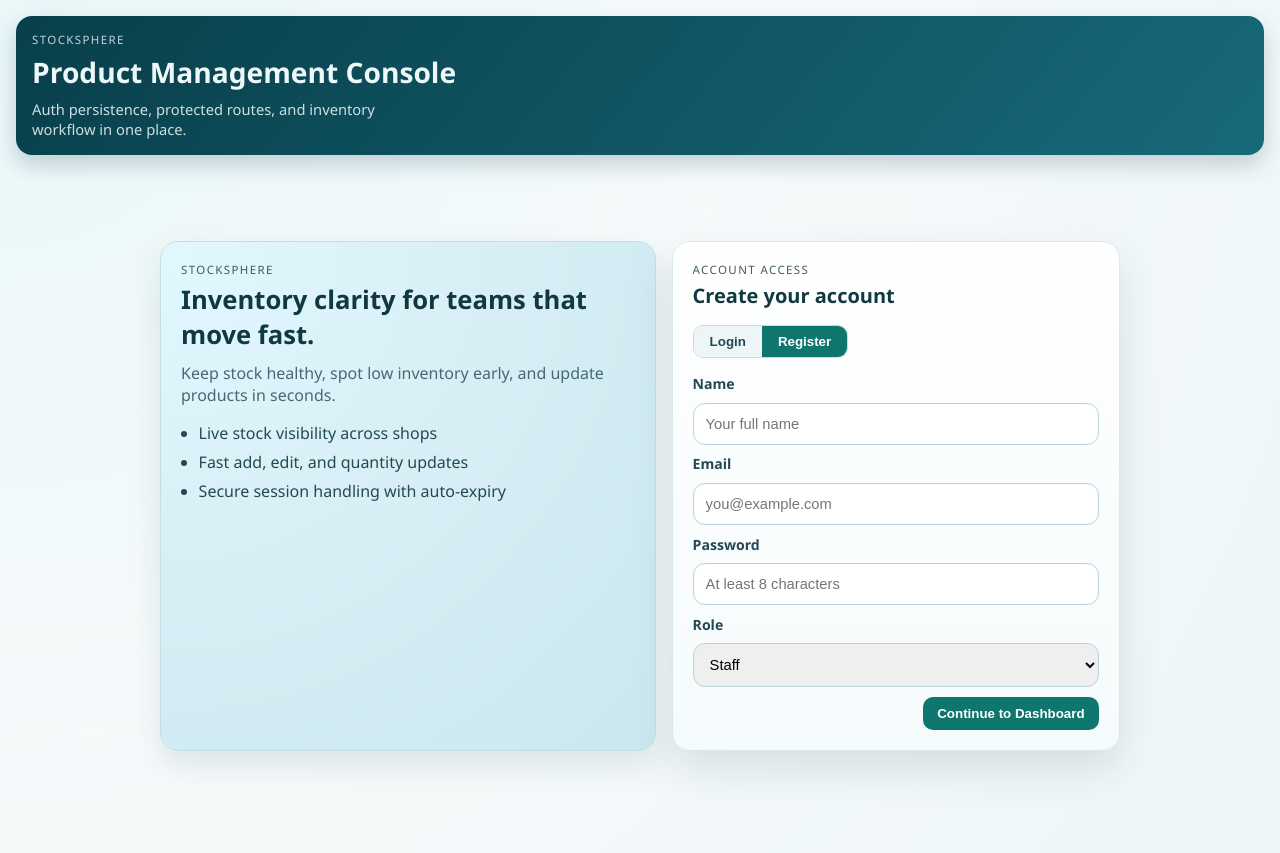
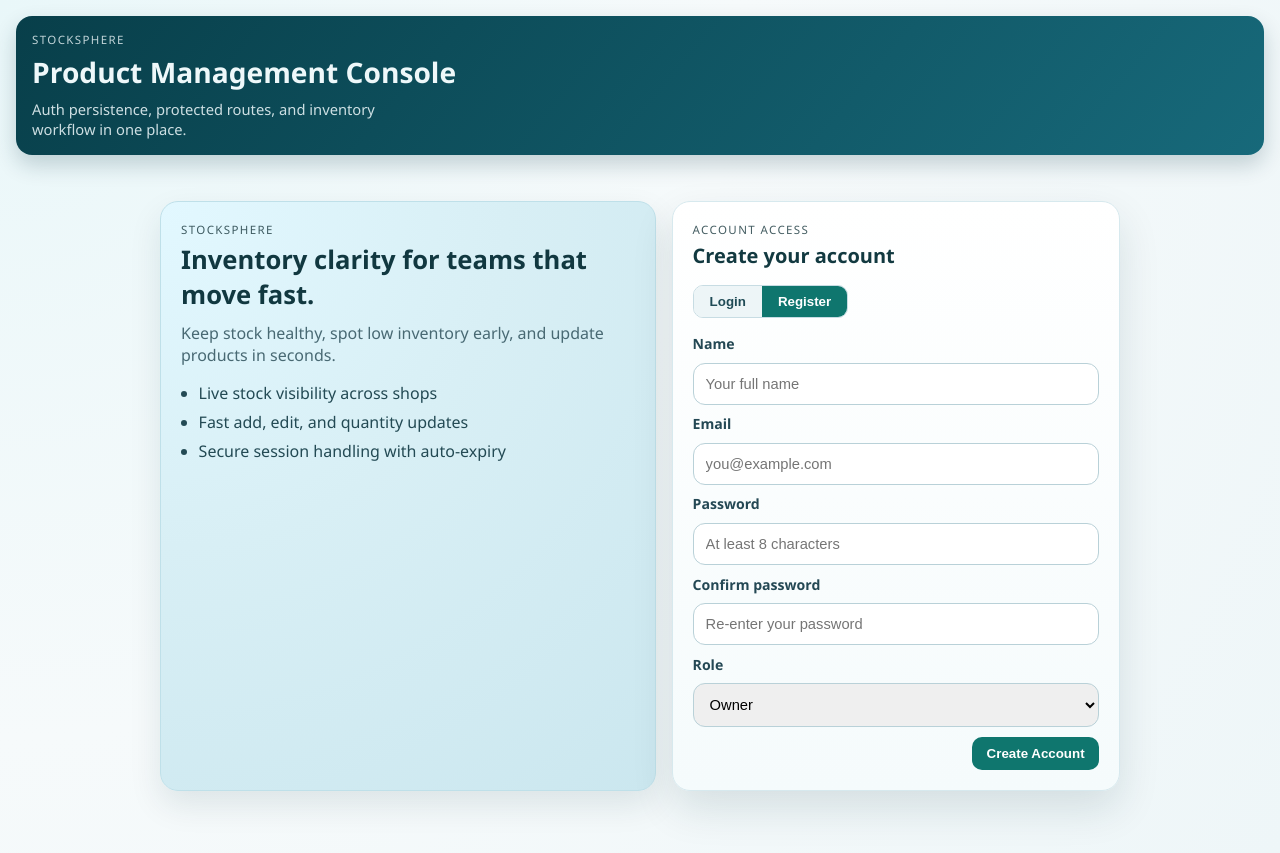
Before and after one commit to Mystify7777/StockSphere, a React app in the folder frontend/: page / in a window 1280 px wide. Both pictures are taken after a click on the button "Register". Built offline with nearby package versions, Linux system fonts and the light colour scheme; no server answers; the HTML template or start-up script is replaced by a standard one.

Commit message:
feat: enhance registration process with password confirmation and error handling

```diff
--- a/frontend/src/App.css
+++ b/frontend/src/App.css
@@ -197,6 +197,16 @@
   resize: vertical;
   min-height: 110px;
   font-family: ui-monospace, SFMono-Regular, Menlo, Consolas, monospace;
+}
+
+.field-hint {
+  display: block;
+  margin-top: -0.2rem;
+  font-size: 0.8rem;
+}
+
+.field-hint.error {
+  color: #b42318;
 }
 
 .auth-actions {
--- a/frontend/src/App.jsx
+++ b/frontend/src/App.jsx
@@ -14,6 +14,12 @@ const ROLE_MAP = {
   BUYER: 'ROLE_BUYER',
 }
 
+const ROLE_LABELS = {
+  ROLE_OWNER: 'Owner',
+  ROLE_STAFF: 'Staff',
+  ROLE_BUYER: 'Buyer',
+}
+
 function AuthLanding() {
   const { isAuthenticated, loading, login } = useAuth()
   const navigate = useNavigate()
@@ -24,10 +30,15 @@ function AuthLanding() {
     name: '',
     email: '',
     password: '',
-    role: 'STAFF',
+    confirmPassword: '',
+    role: 'OWNER',
   })
   const [error, setError] = useState('')
   const [submitting, setSubmitting] = useState(false)
+  const hasPasswordMismatch =
+    mode === 'register' &&
+    registerForm.confirmPassword.length > 0 &&
+    registerForm.password !== registerForm.confirmPassword
 
   if (loading) {
     return (
@@ -45,6 +56,13 @@ function AuthLanding() {
     event.preventDefault()
     setError('')
 
+    if (mode === 'register') {
+      if (registerForm.password !== registerForm.confirmPassword) {
+        setError('Passwords do not match.')
+        return
+      }
+    }
+
     setSubmitting(true)
 
     try {
@@ -60,9 +78,10 @@ function AuthLanding() {
       toast.success(mode === 'login' ? 'Logged in' : 'Account created')
       navigate(location.state?.from?.pathname || '/products', { replace: true })
     } catch (err) {
-      setError(err.message || 'Authentication failed. Please check your inputs.')
+      const message = err?.message || 'Authentication failed. Please check your inputs.'
+      setError(message)
       if (err.status !== 401 && err.status !== 403) {
-        toast.error(err.message || 'Login failed')
+        toast.error(message)
       }
     } finally {
       setSubmitting(false)
@@ -167,6 +186,24 @@ function AuthLanding() {
 
             {mode === 'register' ? (
               <>
+                <label htmlFor="register-confirm-password">Confirm password</label>
+                <input
+                  id="register-confirm-password"
+                  type="password"
+                  autoComplete="new-password"
+                  value={registerForm.confirmPassword}
+                  onChange={(event) =>
+                    setRegisterForm((prev) => ({
+                      ...prev,
+                      confirmPassword: event.target.value,
+                    }))
+                  }
+                  minLength={8}
+                  placeholder="Re-enter your password"
+                  required
+                />
+                {hasPasswordMismatch ? <small className="field-hint error">Passwords do not match.</small> : null}
+
                 <label htmlFor="register-role">Role</label>
                 <select
                   id="register-role"
@@ -179,15 +216,14 @@ function AuthLanding() {
                   }
                 >
                   <option value="OWNER">Owner</option>
-                  <option value="STAFF">Staff</option>
                   <option value="BUYER">Buyer</option>
                 </select>
               </>
             ) : null}
 
             <div className="auth-actions">
-              <button type="submit" disabled={submitting}>
-                {submitting ? <Loader text="Please wait..." /> : 'Continue to Dashboard'}
+              <button type="submit" disabled={submitting || hasPasswordMismatch}>
+                {submitting ? <Loader text="Please wait..." /> : mode === 'login' ? 'Login' : 'Create Account'}
               </button>
             </div>
           </form>
@@ -220,7 +256,11 @@ function AppShell() {
         )}
 
         <div className="shell-actions">
-          {user ? <small className="session-note">Welcome, {user.name} · {user.role}</small> : null}
+          {user ? (
+            <small className="session-note">
+              Welcome, {user.name} · {ROLE_LABELS[user.role] || user.role?.replace('ROLE_', '')}
+            </small>
+          ) : null}
           {isAuthenticated ? (
             <button type="button" className="ghost" onClick={logout}>
               Logout
```
